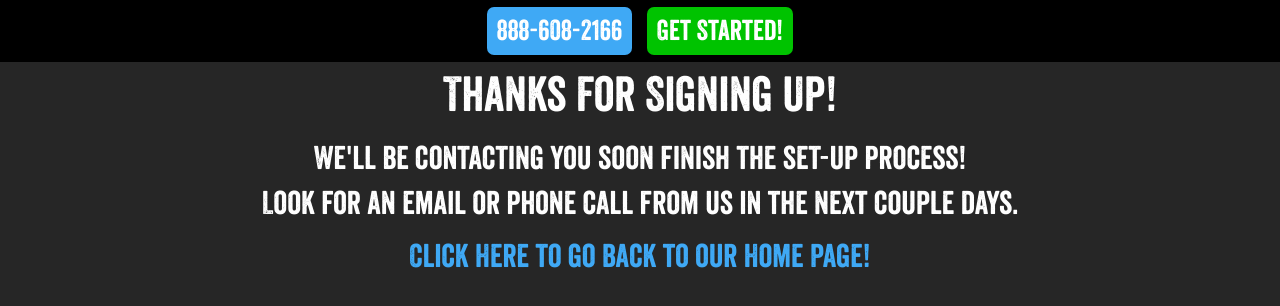
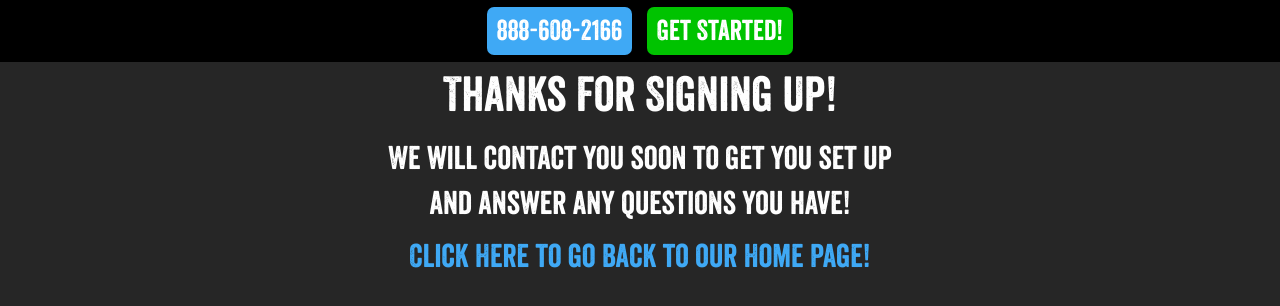
Before and after one commit to jeffdanos/BigBrightSigns, a plain HTML site: page thankyou.html in a window 1280 px wide. Drawn offline with Linux system fonts and the light colour scheme; a small style sheet from the web is missing.

Commit message:
thank you

```diff
--- a/thankyou.html
+++ b/thankyou.html
@@ -44,7 +44,7 @@
     </div>
       <div class="row text-center">
         <h1>Thanks For Signing Up!</h1>
-        <h3>We'll be contacting you soon finish the set-up process!<br>Look for an email or phone call from us in the next couple days.</h3>
+        <h3>We will contact you soon to get you set up <br>and answer any questions you have!</h3>
         <h3><a href="index.html">Click Here to go back to our Home Page!</a></h3>
     </div>
 
```
